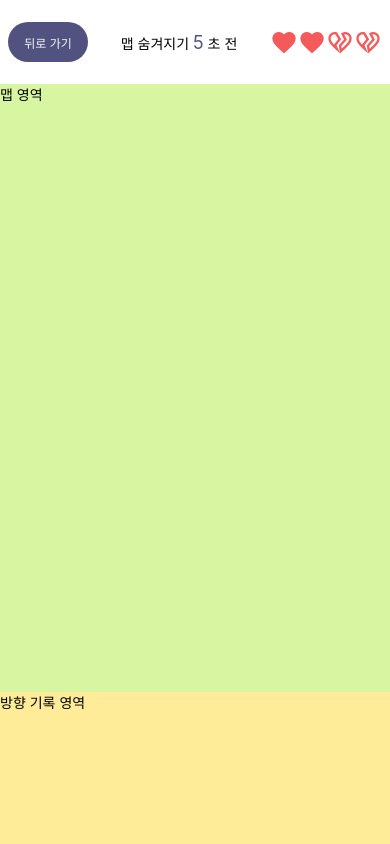
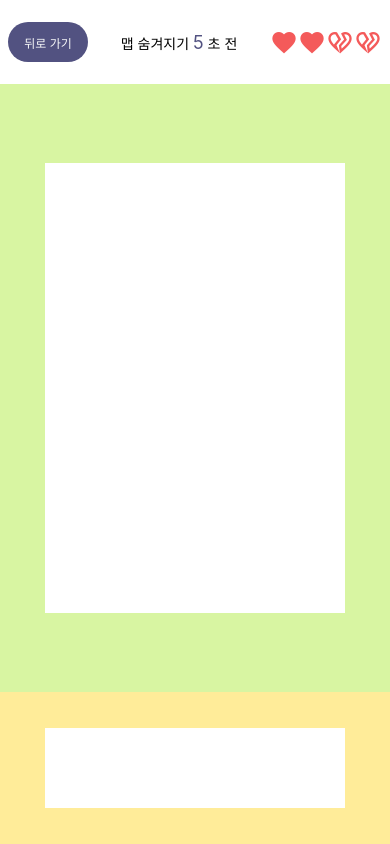
Before and after one commit to three-go/frontend, a React Native app: screen /Game1 in a window 390 px wide. Built offline with nearby package versions, Linux system fonts and the light colour scheme.

Commit message:
feat: Add ui game layout

```diff
--- a/src/components/index.js
+++ b/src/components/index.js
@@ -1,10 +1,10 @@
 import { DefaultButton, SmallButton, SquareButton } from "./Buttons";
+import ChanceIcons from "./ChanceIcons";
+import { GameHeader } from "./Headers";
+import { GameLayout } from "./Layouts";
 import Logo from "./Logo";
 import { InputModalContainer, ContentModal } from "./Modals";
-import { GameHeader } from "./Headers";
-import { GameLayout } from "./Layouts";
 import { TextTimer } from "./Timers";
-import ChanceIcons from "./ChanceIcons";
 
 export {
   DefaultButton,
--- a/src/features/game1/container/Game1Container.js
+++ b/src/features/game1/container/Game1Container.js
@@ -1,34 +1,9 @@
 import React from "react";
 
-import { View, Text, StyleSheet } from "react-native";
-
-import { GameLayout } from "../../../components";
+import { Game1 } from "..";
 
 const Game1Container = () => {
-  return (
-    <GameLayout>
-      <View style={styles.playArea}>
-        <Text>맵 영역</Text>
-      </View>
-
-      <View style={styles.recordArea}>
-        <Text>방향 기록 영역</Text>
-      </View>
-    </GameLayout>
-  );
+  return <Game1 />;
 };
 
-const styles = StyleSheet.create({
-  playArea: {
-    width: "100%",
-    height: "80%",
-    backgroundColor: "#d8f5a2",
-  },
-  recordArea: {
-    width: "100%",
-    height: "20%",
-    backgroundColor: "#ffec99",
-  },
-});
-
 export default Game1Container;
--- a/src/features/game1/index.js
+++ b/src/features/game1/index.js
@@ -0,0 +1,4 @@
+import Game1Container from "./container/Game1Container";
+import Game1 from "./presenter/Game1";
+
+export { Game1Container, Game1 };
--- /dev/null
+++ b/src/features/game1/presenter/Game1.js
@@ -0,0 +1,48 @@
+import React from "react";
+
+import { View, StyleSheet } from "react-native";
+
+import { GameLayout } from "../../../components";
+
+const Game1 = () => {
+  return (
+    <GameLayout>
+      <View style={styles.playArea}>
+        <View style={styles.playZone} />
+      </View>
+
+      <View style={styles.recordArea}>
+        <View style={styles.recordZone} />
+      </View>
+    </GameLayout>
+  );
+};
+
+const styles = StyleSheet.create({
+  playArea: {
+    justifyContent: "center",
+    alignItems: "center",
+    width: "100%",
+    height: "80%",
+    backgroundColor: "#d8f5a2",
+  },
+  playZone: {
+    width: 300,
+    height: 450,
+    backgroundColor: "#ffffff",
+  },
+  recordArea: {
+    justifyContent: "center",
+    alignItems: "center",
+    width: "100%",
+    height: "20%",
+    backgroundColor: "#ffec99",
+  },
+  recordZone: {
+    width: 300,
+    height: 80,
+    backgroundColor: "#ffffff",
+  },
+});
+
+export default Game1;
--- a/src/features/index.js
+++ b/src/features/index.js
@@ -1,4 +1,4 @@
-import Game1Container from "./game1/container/Game1Container";
-import MainContainer from "./main";
+import { Game1Container, Game1 } from "./game1";
+import { MainContainer, Main } from "./main";
 
-export { MainContainer, Game1Container };
+export { MainContainer, Main, Game1Container, Game1 };
--- a/src/features/main/index.js
+++ b/src/features/main/index.js
@@ -1,3 +1,4 @@
 import MainContainer from "./container/MainContainer";
+import Main from "./presenter/Main";
 
-export default MainContainer;
+export { MainContainer, Main };
```
Also changed, not shown: src/features/game1/presenter/Game.js (deleted, +0 -7 lines), 6 other files (tests, documents, lock files or other folders).
